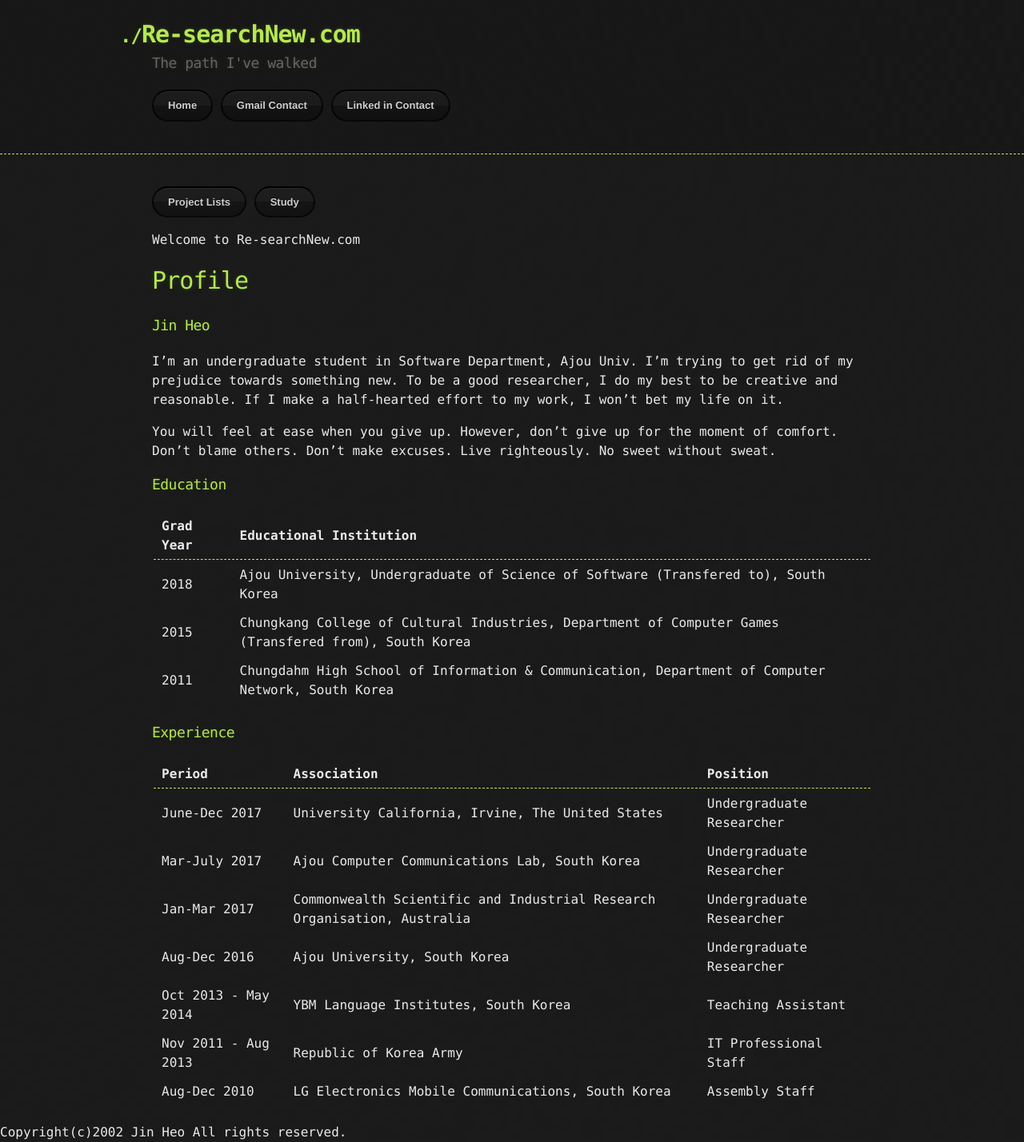
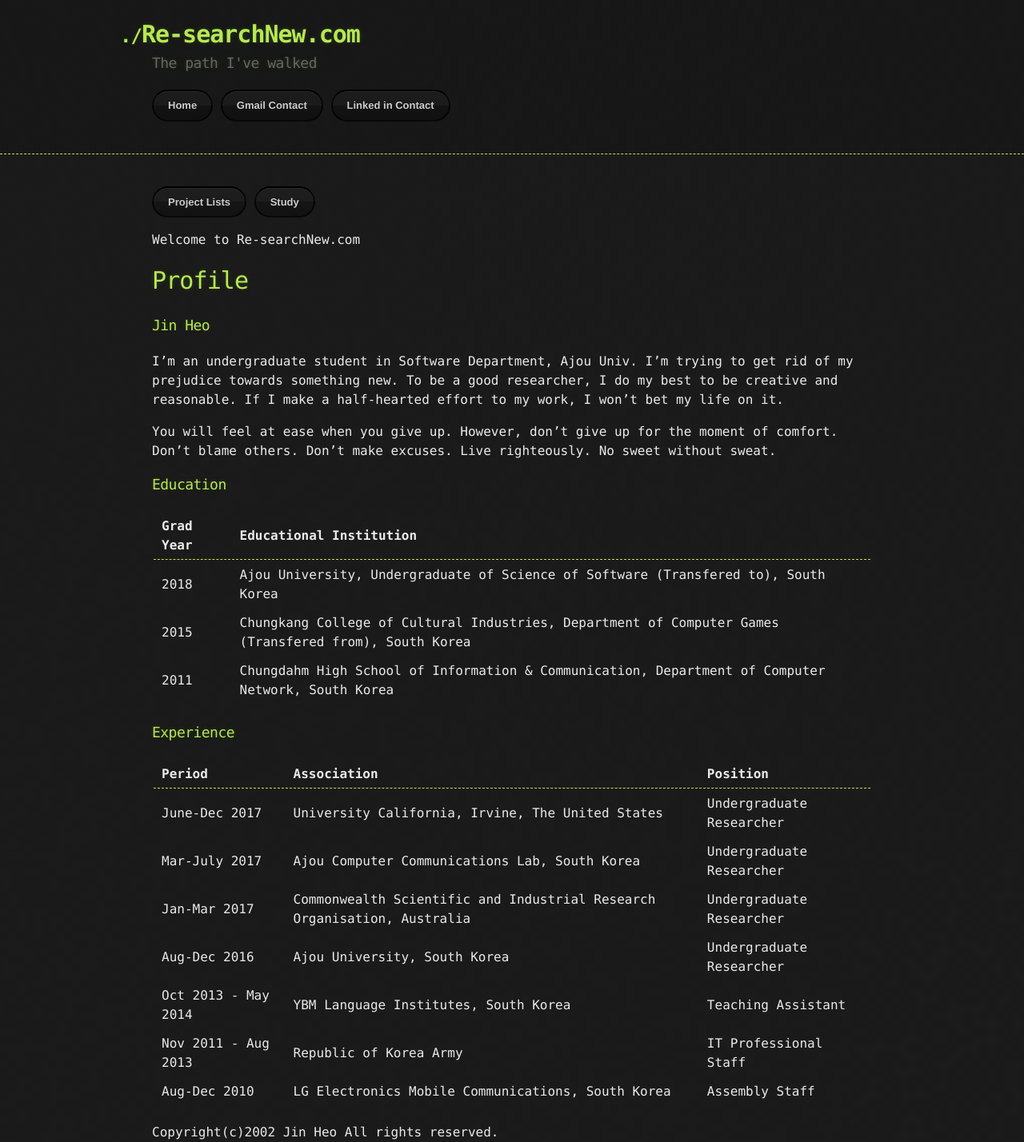
Before and after one commit to celindacain25/jin993.github.io, a Jekyll site: the page built from index.md, in a window 1280 px wide. Shown: the whole page at 80% size. Built offline with Jekyll 4.4.1, drawn with Linux system fonts in a browser that asks for light colours; our own code applies the rules of GitHub Pages for plain Markdown files; comment, search, counter and statistics services are not loaded.

Commit message:
copyright
copyright

```diff
--- a/assets/css/style.scss
+++ b/assets/css/style.scss
@@ -8,3 +8,9 @@
 	margin-right: auto;
 	max-width: 900px;
 }
+
+#textDiv{
+	margin-left: auto;
+	margin-right: auto;
+	max-width: 900px;
+}
```
